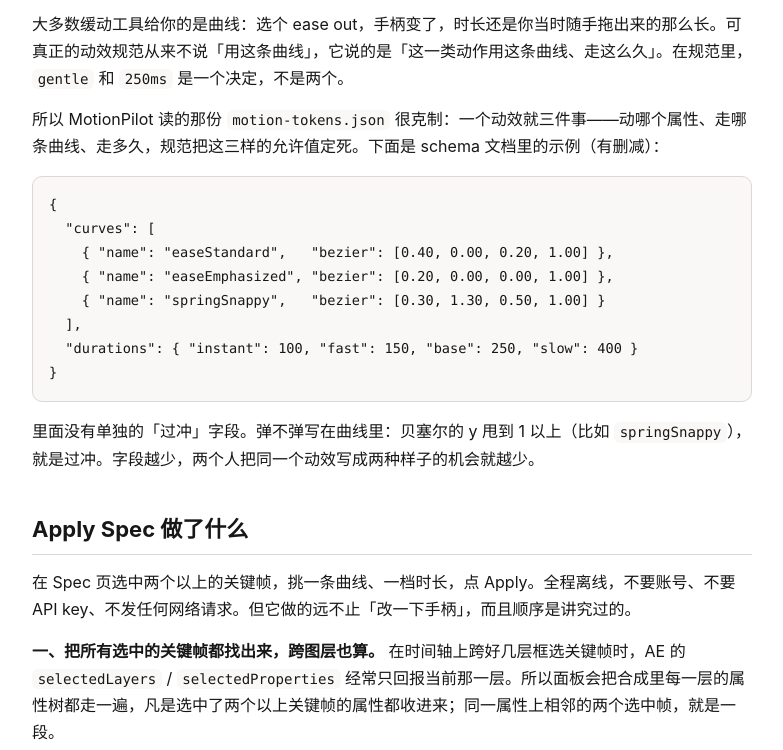
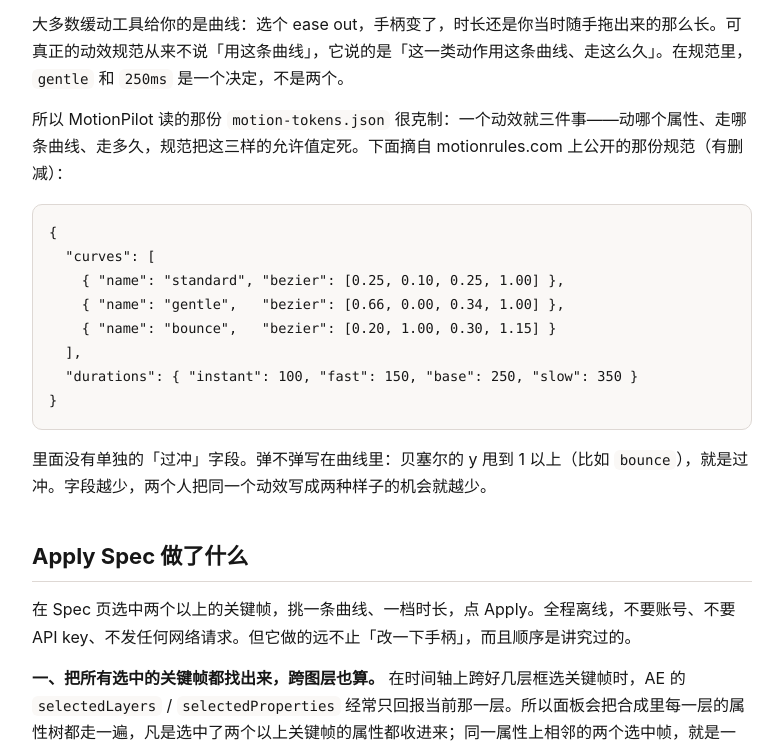
Before and after one commit to byzosc/zero-build-blog, a plain HTML site: page posts/2026-11-18-motionpilot-spec-tokens/zh/index.html in a window 1280 px wide. Shown: the part 730-1480 px from the top of the page, without its empty margins (248-1031 px from the left). Drawn offline with Linux system fonts and the light colour scheme; a small style sheet from the web is missing.

Commit message:
posts: use the published spec values in the MotionPilot example

```diff
--- a/posts/2026-11-18-motionpilot-spec-tokens/zh/index.html
+++ b/posts/2026-11-18-motionpilot-spec-tokens/zh/index.html
@@ -55,17 +55,17 @@
 <p><a href="/posts/2026-07-16-motionhub/zh/">之前那篇</a>讲的是 MotionRules 三件工具的整体，这篇只钻 MotionPilot 里的一个点：<strong>缓动曲线和时长是同一个决定，所以面板把它们当成一个 token 一起套。</strong> 下面讲为什么这么设计、点 Apply Spec 之后关键帧到底经历了什么，以及为此绕过的几处 AE 脾气。</p>
 <h2>只有曲线，规范只说了一半</h2>
 <p>大多数缓动工具给你的是曲线：选个 ease out，手柄变了，时长还是你当时随手拖出来的那么长。可真正的动效规范从来不说「用这条曲线」，它说的是「这一类动作用这条曲线、走这么久」。在规范里，<code>gentle</code> 和 <code>250ms</code> 是一个决定，不是两个。</p>
-<p>所以 MotionPilot 读的那份 <code>motion-tokens.json</code> 很克制：一个动效就三件事——动哪个属性、走哪条曲线、走多久，规范把这三样的允许值定死。下面是 schema 文档里的示例（有删减）：</p>
+<p>所以 MotionPilot 读的那份 <code>motion-tokens.json</code> 很克制：一个动效就三件事——动哪个属性、走哪条曲线、走多久，规范把这三样的允许值定死。下面摘自 motionrules.com 上公开的那份规范（有删减）：</p>
 <pre><code class="language-json">{
   &quot;curves&quot;: [
-    { &quot;name&quot;: &quot;easeStandard&quot;,   &quot;bezier&quot;: [0.40, 0.00, 0.20, 1.00] },
-    { &quot;name&quot;: &quot;easeEmphasized&quot;, &quot;bezier&quot;: [0.20, 0.00, 0.00, 1.00] },
-    { &quot;name&quot;: &quot;springSnappy&quot;,   &quot;bezier&quot;: [0.30, 1.30, 0.50, 1.00] }
+    { &quot;name&quot;: &quot;standard&quot;, &quot;bezier&quot;: [0.25, 0.10, 0.25, 1.00] },
+    { &quot;name&quot;: &quot;gentle&quot;,   &quot;bezier&quot;: [0.66, 0.00, 0.34, 1.00] },
+    { &quot;name&quot;: &quot;bounce&quot;,   &quot;bezier&quot;: [0.20, 1.00, 0.30, 1.15] }
   ],
-  &quot;durations&quot;: { &quot;instant&quot;: 100, &quot;fast&quot;: 150, &quot;base&quot;: 250, &quot;slow&quot;: 400 }
+  &quot;durations&quot;: { &quot;instant&quot;: 100, &quot;fast&quot;: 150, &quot;base&quot;: 250, &quot;slow&quot;: 350 }
 }
 </code></pre>
-<p>里面没有单独的「过冲」字段。弹不弹写在曲线里：贝塞尔的 y 甩到 1 以上（比如 <code>springSnappy</code>），就是过冲。字段越少，两个人把同一个动效写成两种样子的机会就越少。</p>
+<p>里面没有单独的「过冲」字段。弹不弹写在曲线里：贝塞尔的 y 甩到 1 以上（比如 <code>bounce</code>），就是过冲。字段越少，两个人把同一个动效写成两种样子的机会就越少。</p>
 <h2>Apply Spec 做了什么</h2>
 <p>在 Spec 页选中两个以上的关键帧，挑一条曲线、一档时长，点 Apply。全程离线，不要账号、不要 API key、不发任何网络请求。但它做的远不止「改一下手柄」，而且顺序是讲究过的。</p>
 <p><strong>一、把所有选中的关键帧都找出来，跨图层也算。</strong> 在时间轴上跨好几层框选关键帧时，AE 的 <code>selectedLayers</code> / <code>selectedProperties</code> 经常只回报当前那一层。所以面板会把合成里每一层的属性树都走一遍，凡是选中了两个以上关键帧的属性都收进来；同一属性上相邻的两个选中帧，就是一段。</p>
@@ -93,7 +93,7 @@
 <h2>另外两个 AE 意外</h2>
 <ul>
 <li><strong>中文图层名，写出 0 字节文件。</strong> 面板把较大的结果经文件传回，而 ExtendScript 的 <code>File.write</code> 遇到非 ASCII 文本会写失败，留下一个 0 字节的文件。合成里只要有中文图层名就必现，报的是一句费解的「JSON 意外结束」。老面板早就用 <code>\uXXXX</code> 转义修过这个问题，我迁到新的 CEP 面板时把这块补丁落下了。教训：搬代码，要连它当年的补丁一起搬。</li>
-<li><strong>「AI 好慢」其实是网络。</strong> 一句只要求回一个词的提示，默认推理档约 116 秒，低档约 115 秒——两档几乎一样，说明时间根本不在模型身上。真相是 API 直连不通，CLI 一直重试到超时；而从开始菜单启动的 After Effects 不会继承用户设的代理环境变量。显式配上代理后，同一句只要 5.5 秒。现在由面板自己管理代理，并且绝不让 Ollama 这类本地端点走代理。</li>
+<li><strong>「AI 好慢」其实是网络。</strong> 一句只要求回一个词的提示，默认推理档约 116 秒，低档约 115 秒——两档几乎一样，说明时间根本不在模型身上。真相是那台机器要走代理才连得上 API，而从开始菜单启动的 After Effects 不会继承用户设的代理环境变量，CLI 只能一直重试直连、直到超时。显式配上代理后，同一句只要 5.5 秒。现在由面板自己管理代理，并且绝不让 Ollama 这类本地端点走代理。</li>
 </ul>
 <h2>要求与链接</h2>
 <p>MotionPilot 需要 After Effects 26.0–26.9，在 Windows 上开发和测试，macOS 尚未验证。</p>
```
Also changed, not shown: posts/2026-11-18-motionpilot-spec-tokens/index.html (+7 -7 lines), 2 other files.
